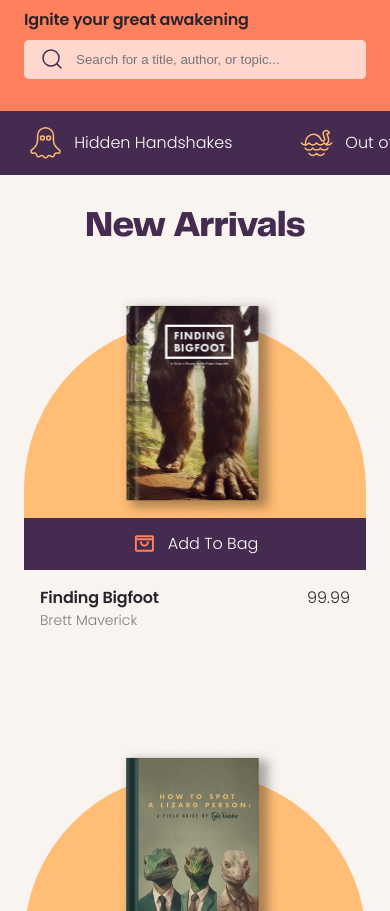
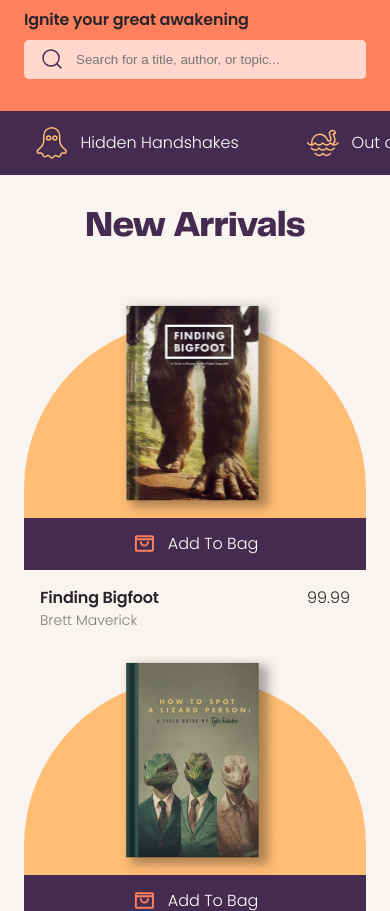
Before and after one commit to megan-livefront/Minnebar2023, a Next.js app: page / in a window 390 px wide. Shown: the part 962-1873 px from the top of the page. Built offline with nearby package versions, Linux system fonts and the light colour scheme.

Commit message:
fix new arrivals tablet spacing

```diff
--- a/src/components/blocks/BookCard/index.module.scss
+++ b/src/components/blocks/BookCard/index.module.scss
@@ -10,10 +10,6 @@
   width: rem(159px);
   height: rem(221px);
   margin-top: rem(-24px);
-}
-
-.content {
-  height: rem(420px);
 }
 
 .bookCoverWrapper {
--- a/src/components/pages/HomePage/NewArrivalsSection/index.module.scss
+++ b/src/components/pages/HomePage/NewArrivalsSection/index.module.scss
@@ -21,7 +21,7 @@
   }
 }
 
-@include tabletAndUp {
+@include desktopAndUp {
   .container {
     padding-bottom: rem(80px);
   }
```
